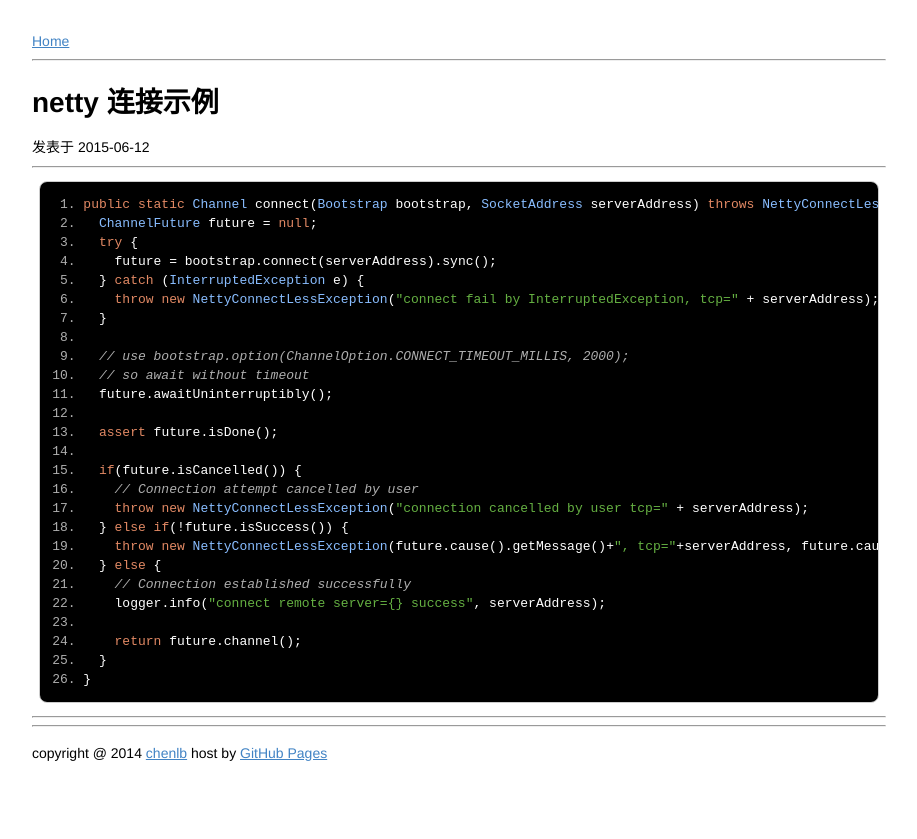
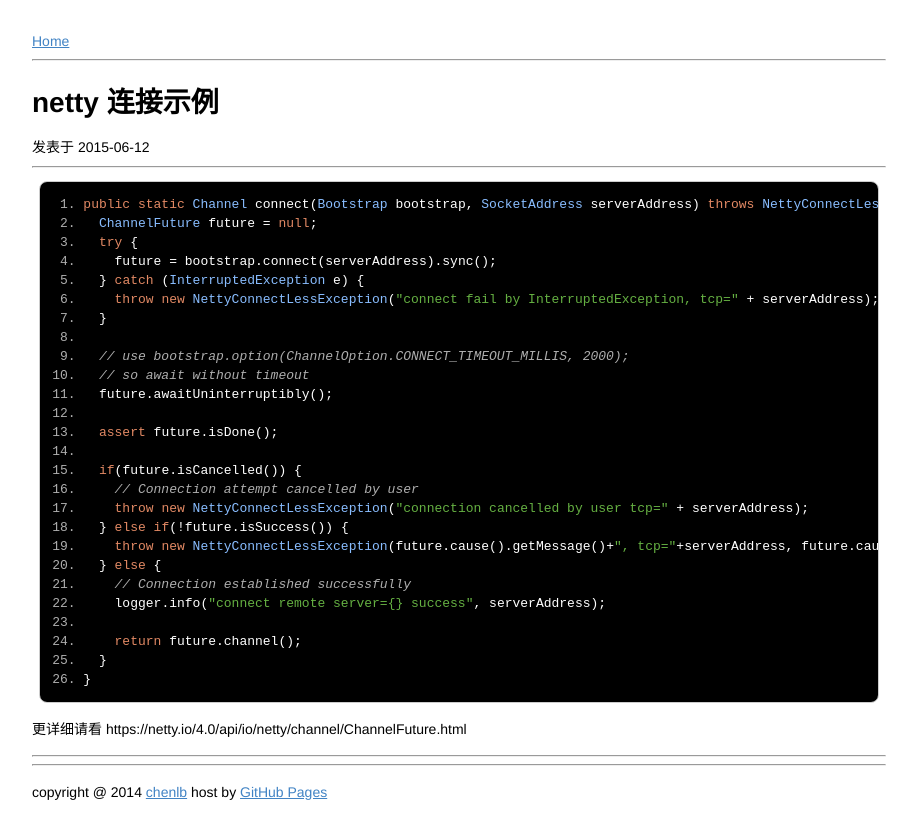
Before and after one commit to chenlb/chenlb.github.io, a Jekyll site: the page built from _posts/2015-06-12-netty-connect.md, in a window 1280 px wide. Shown: the top 839 px of the page, without its empty margins (181-1098 px from the left). Built offline with Jekyll 4.4.1, drawn with Linux system fonts in a browser that asks for light colours.

Commit message:
update 官方 ChannelFuture doc

````diff
--- a/_posts/2015-06-12-netty-connect.md
+++ b/_posts/2015-06-12-netty-connect.md
@@ -32,3 +32,5 @@ public static Channel connect(Bootstrap bootstrap, SocketAddress serverAddress)
   }
 }
 ```
+
+更详细请看 https://netty.io/4.0/api/io/netty/channel/ChannelFuture.html
````
